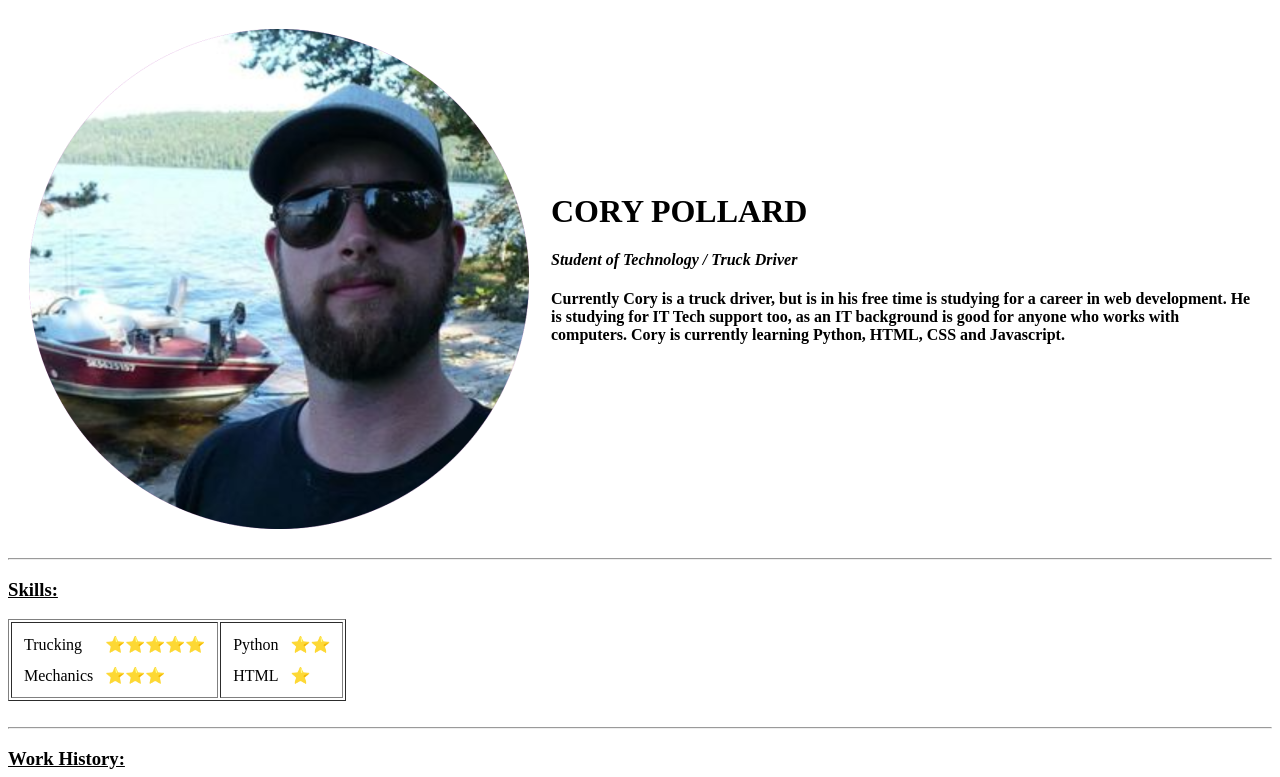
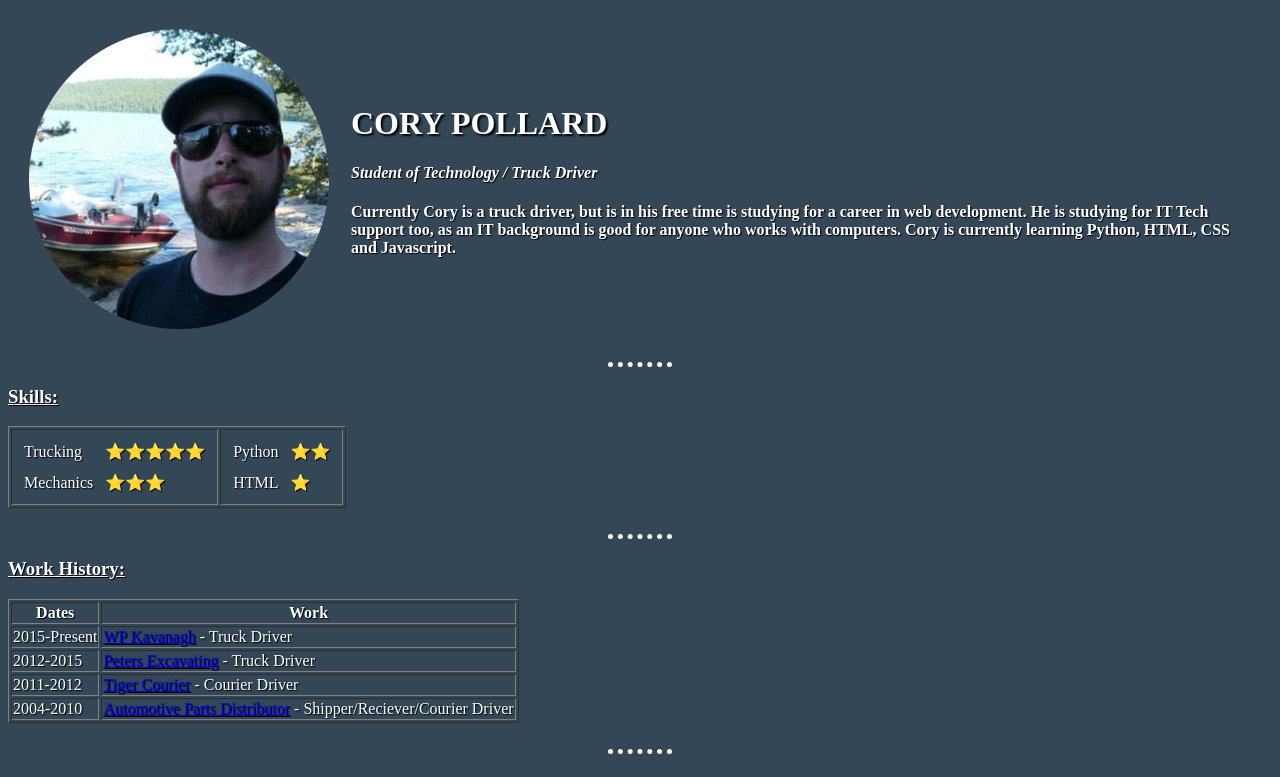
Before and after one commit to SpectreAscended/cv, a plain HTML site: page index.html in a window 1280 px wide. Shown: the top 777 px of the page. Drawn offline with Linux system fonts and the light colour scheme.

Commit message:
edited everything

```diff
--- /dev/null
+++ b/css/styles.css
@@ -0,0 +1,30 @@
+
+  body {
+    background-color: #334756;
+    color: white;
+    text-shadow: black 1px 1px 1px
+
+  }
+
+
+  table {
+    color: white;
+    text-shadow: black 1px 1px 1px
+  }
+  hr {
+    border-style: dotted none none;
+    border-color: white;
+    border-width: 5px;
+    width: 5%;
+  }
+
+  h1 {
+    color: white;
+    text-shadow: black 2px 2px 2px;
+  }
+
+  h3 {
+    color: white;
+    text-shadow: black 1px 1px 1px;
+
+  }
--- a/index.html
+++ b/index.html
@@ -1,14 +1,23 @@
+<!DOCTYPE html>
 <html lang="en" dir="ltr">
 
 <head>
   <meta charset="utf-8">
   <title>Cory's Personal Site</title>
+  <link rel="stylesheet" href="css\styles.css">
 </head>
 
 <body>
   <table cellspacing="20">
     <tr>
-      <td> <img src="Images\ProfilePicture.png" alt="cory profile picture"></td>
+      <style>
+        img {
+          height: 300px
+        }
+      </style>
+      <td>
+        <img src="Images\ProfilePicture.png" alt="cory profile picture">
+      </td>
       <td>
         <h1>CORY POLLARD</h1>
         <p>
@@ -22,6 +31,7 @@
         </h4>
         </p>
       </td>
+
     </tr>
   </table>
   <hr>
```
Also changed, not shown: contact.html (+1 -0 lines), hobbies.html (+10 -0 lines), work_history.html (+1 -14 lines).
